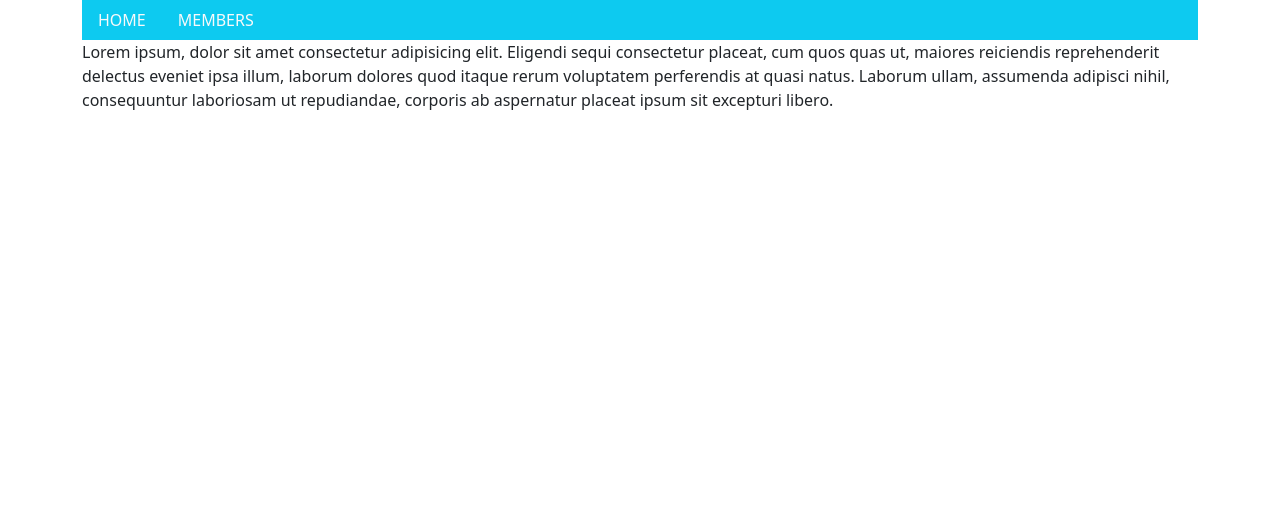
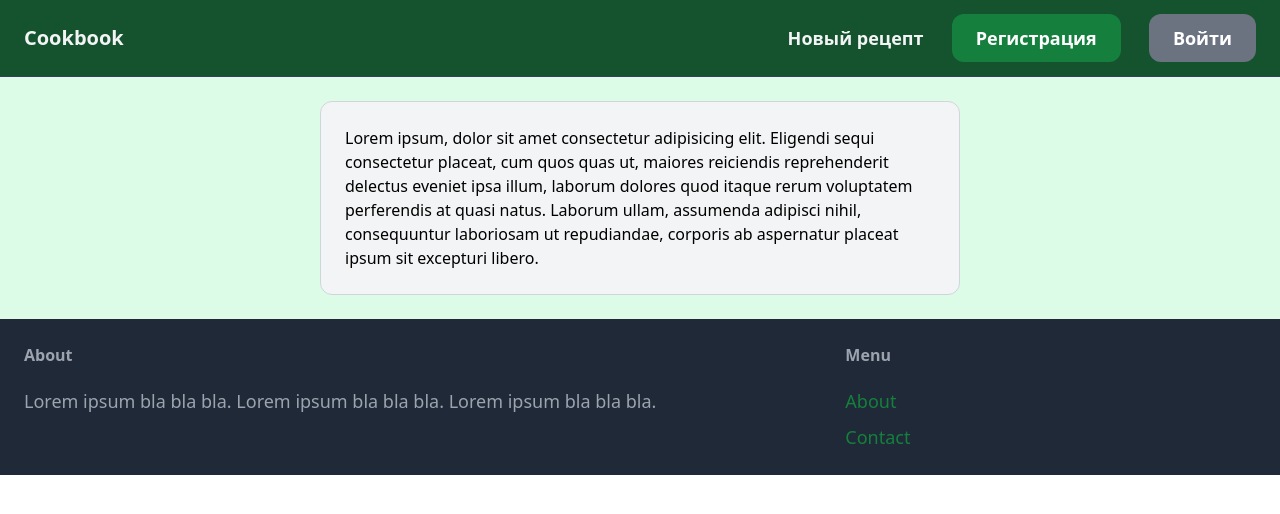
Before and after one commit to GeekBrainsEnjoyer/diplom_gb, a Django app: page / in a window 1280 px wide. Shown: the top 514 px of the page. Run offline with Django 5.2, Linux system fonts and the light colour scheme; some libraries are stand-ins or nearby versions.

Commit message:
+core templates +login +signup

```diff
--- a/config/config/settings.py
+++ b/config/config/settings.py
@@ -19,7 +19,6 @@ INSTALLED_APPS = [
     'django.contrib.messages',
     'django.contrib.staticfiles',
     'core',
-    'bootstrap5',
 ]
 
 MIDDLEWARE = [
--- /dev/null
+++ b/config/core/forms.py
@@ -0,0 +1,40 @@
+from django import forms
+from django.contrib.auth.forms import UserCreationForm, AuthenticationForm
+from django.contrib.auth.models import User
+
+
+INPUT_CLASSES = 'w-full py-2 px-7 rounded-xl'
+
+
+class LoginForm(AuthenticationForm):
+    username = forms.CharField(widget=forms.TextInput(attrs={
+        'placeholder': 'Input your username',
+        'class': INPUT_CLASSES
+    }))
+
+    password = forms.CharField(widget=forms.PasswordInput(attrs={
+        'placeholder': 'Input your password',
+        'class': INPUT_CLASSES
+    }))
+
+
+class SignupForm(UserCreationForm):
+    class Meta:
+        model = User
+        fields = ('username', 'email', 'password1', 'password2',)
+
+    username = forms.CharField(widget=forms.TextInput(attrs={
+        'placeholder': 'Input your username',
+        'class': INPUT_CLASSES
+    }))
+    email = forms.CharField(widget=forms.EmailInput(attrs={
+        'placeholder': 'Input your email address',
+        'class': INPUT_CLASSES
+    }))
+    password1 = forms.CharField(widget=forms.PasswordInput(attrs={
+        'placeholder': 'Input your password',
+        'class': INPUT_CLASSES
+    }))
+    password2 = forms.CharField(widget=forms.PasswordInput(attrs={
+        'placeholder': 'Repeat your password',
+        'class': INPUT_CLASSES}))
--- a/config/core/templates/core/base.html
+++ b/config/core/templates/core/base.html
@@ -1,29 +1,57 @@
 <!DOCTYPE html>
 <html>
   <head>
+    <meta charset="utf-8" />
+    <meta name="viewport" content="width=device-width, initial-scale=1.0" />
+    <script src="https://cdn.tailwindcss.com"></script>
     <title>
       {% block title %}
 
-      {% endblock %}
+      {% endblock %}| Cookbook
     </title>
-    {% load bootstrap5 %}
-    {% bootstrap_css %}
-    {% bootstrap_javascript %}
   </head>
   <body>
-    <div class="container">
-      <ul class="nav bg-info">
-        <li class="nav-item">
-          <a class="nav-link link-light" href="#">HOME</a>
-        </li>
-        <li class="nav-item">
-          <a class="nav-link link-light" href="#">MEMBERS</a>
-        </li>
-      </ul>
+    <div class="bg-green-100">
+      <div>
+        <nav class="py-6 px-6 flex justify-between border-b border-gray-700 bg-green-900">
+          <a href="/" class="display-1 text-xl text-gray-100 font-bold">Cookbook</a>
+          <div class="space-x-6">
+            <a href="#" class="text-lg font-semibold text-gray-100 hover:text-gray-400">Новый рецепт</a>
+            {% if request.user.is_authenticated %}
+              <a href="#" class="text-lg font-semibold text-gray-100 hover:text-gray-700">Мои рецепты</a>
+              <a href="#" class="px-6 py-3 text-lg font-semibold bg-teal-500 text-white rounded-xl hover:bg-teal-700">Чаты</a>
+              <a href="#" class="px-6 py-3 text-lg font-semibold bg-gray-500 text-white rounded-xl hover:bg-gray-700">Выйти</a>
+            {% else %}
+              <a href="{% url 'core:signup' %}" class="px-6 py-3 text-lg font-semibold bg-green-700 text-white rounded-xl hover:bg-gray-700">Регистрация</a>
+              <a href="{% url 'core:login' %}" class="px-6 py-3 text-lg font-semibold bg-gray-500 text-white rounded-xl hover:bg-gray-700">Войти</a>
+            {% endif %}
+          </div>
+        </nav>
 
-      {% block content %}
+        {% block content %}
 
-      {% endblock %}
+        {% endblock %}
+      </div>
+      <footer class="py-6 px-6 flex justify-between bg-gray-800">
+        <div class="w-2/3 pr-10">
+          <h3 class="mb-5 font-semibold text-gray-400">About</h3>
+
+          <p class="text-lg text-gray-400">Lorem ipsum bla bla bla. Lorem ipsum bla bla bla. Lorem ipsum bla bla bla.</p>
+        </div>
+
+        <div class="w-1/3">
+          <h3 class="mb-5 font-semibold text-gray-400">Menu</h3>
+
+          <ul class="space-y-2">
+            <li>
+              <a href="#" class="text-lg text-green-700 hover:text-green-400">About</a>
+            </li>
+            <li>
+              <a href="#" class="text-lg text-green-700 hover:text-green-400">Contact</a>
+            </li>
+          </ul>
+        </div>
+      </footer>
     </div>
   </body>
 </html>
--- a/config/core/templates/core/index.html
+++ b/config/core/templates/core/index.html
@@ -5,5 +5,5 @@
 {% endblock %}
 
 {% block content %}
-  Lorem ipsum, dolor sit amet consectetur adipisicing elit. Eligendi sequi consectetur placeat, cum quos quas ut, maiores reiciendis reprehenderit delectus eveniet ipsa illum, laborum dolores quod itaque rerum voluptatem perferendis at quasi natus. Laborum ullam, assumenda adipisci nihil, consequuntur laboriosam ut repudiandae, corporis ab aspernatur placeat ipsum sit excepturi libero.
+  <div class="w-1/2 my-6 mx-auto p-6 bg-gray-100 border border-gray-300 rounded-xl">Lorem ipsum, dolor sit amet consectetur adipisicing elit. Eligendi sequi consectetur placeat, cum quos quas ut, maiores reiciendis reprehenderit delectus eveniet ipsa illum, laborum dolores quod itaque rerum voluptatem perferendis at quasi natus. Laborum ullam, assumenda adipisci nihil, consequuntur laboriosam ut repudiandae, corporis ab aspernatur placeat ipsum sit excepturi libero.</div>
 {% endblock %}
--- a/config/core/urls.py
+++ b/config/core/urls.py
@@ -1,9 +1,14 @@
 from django.urls import path
+from django.contrib.auth import views as auth_view
 from . import views
 
+from .forms import LoginForm
 
 app_name = 'core'
 
 urlpatterns = [
     path('', views.index, name='index'),
+    path(route='singup/', view=views.signup, name='signup'),
+    path('login/', auth_view.LoginView.as_view(template_name='core/login.html',
+         authentication_form=LoginForm), name='login'),
 ]
--- a/config/core/views.py
+++ b/config/core/views.py
@@ -1,5 +1,22 @@
-from django.shortcuts import render
+from django.shortcuts import redirect, render
+
+
+from .forms import SignupForm
 
 
 def index(request):
     return render(request, 'core/index.html')
+
+
+def signup(request):
+    if request.method == 'POST':
+        form = SignupForm(request.POST)
+
+        if form.is_valid():
+            form.save()
+
+            return redirect('/login/')
+    else:
+        form = SignupForm()
+
+    return render(request, 'core/signup.html', {'form': form})
```
Also changed, not shown: config/core/templates/core/login.html (added, +33 -0 lines), config/core/templates/core/signup.html (added, +32 -0 lines).
